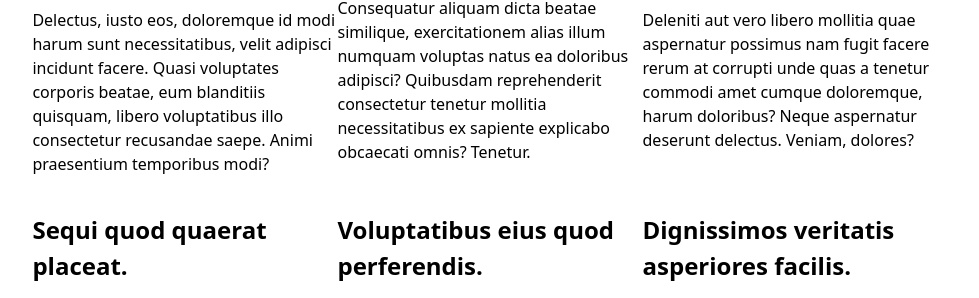
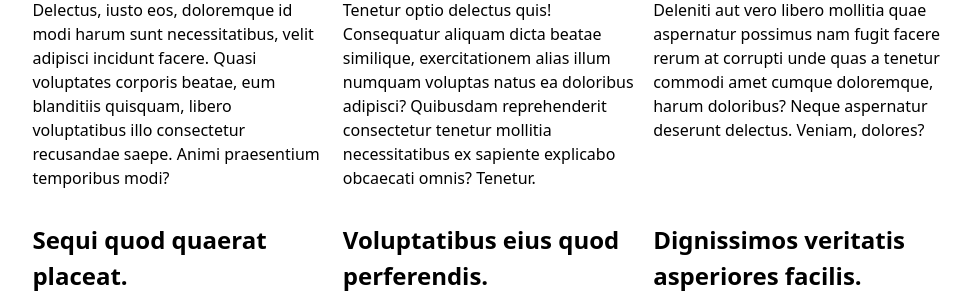
Before and after one commit to schloyerrisa/portfolio, a plain HTML site: page projects/index.html in a window 1280 px wide. Shown: the part 1604-1902 px from the top of the page, without its empty margins (150-1129 px from the left). Drawn offline with Linux system fonts and the light colour scheme.

Commit message:
Update style.css

```diff
--- a/style.css
+++ b/style.css
@@ -66,3 +66,19 @@
   display: grid;
   grid-template-columns: repeat(auto-fill, minmax(15em, 1fr));
 }
+
+.projects {
+  display: grid;
+  grid-template-columns: repeat(auto-fill, minmax(15em, 1fr));
+  gap: 1em;
+}
+
+.projects article {
+  display: grid;
+  grid-template-rows: subgrid;
+  grid-row: span 3;
+}
+
+.projects h2 {
+  margin: 0;
+}
```
